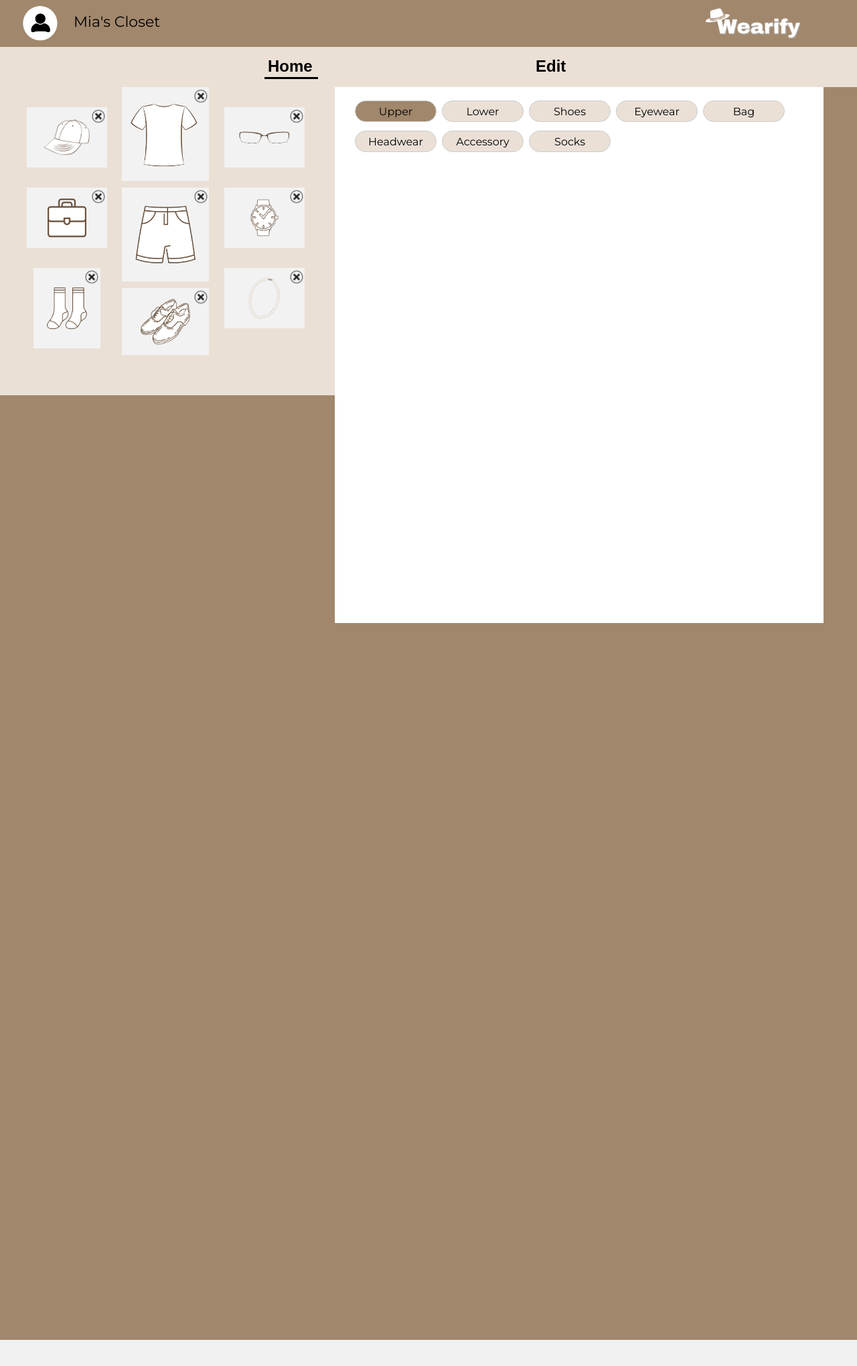
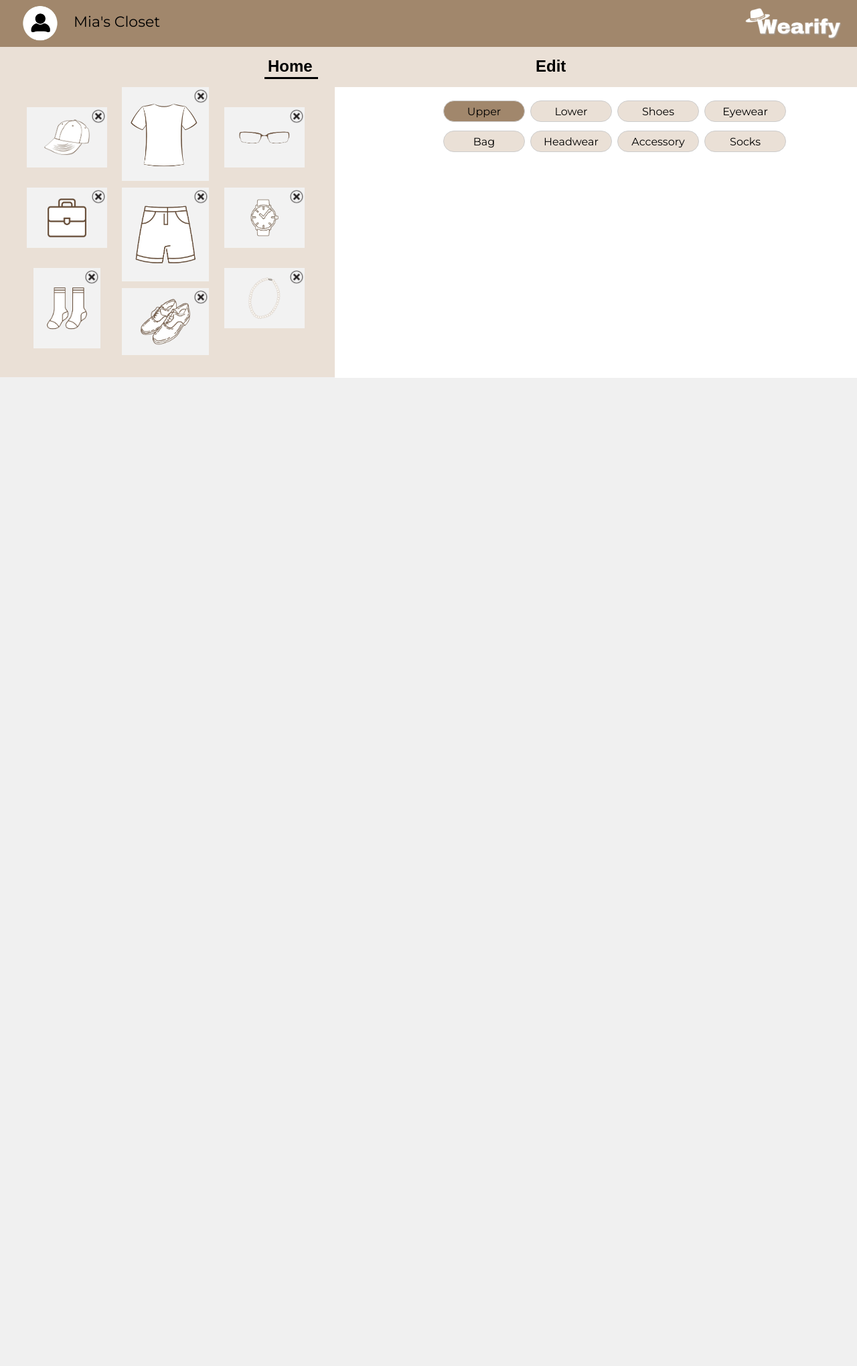
Before and after one commit to Julie-110405/Wearify-Website, a PHP site: page /home.html in a window 1280 px wide. Shown: the top 2039 px of the page at 67% size. Run offline with PHP 8.4, Linux system fonts and the light colour scheme; some web fonts are replaced.

Commit message:
Code for Edits

```diff
--- a/edit.css
+++ b/edit.css
@@ -79,7 +79,7 @@ body {
 
 .logo {
     position: absolute;
-    left: 1050px;
+    left: 1110x;
     right: 20px;
     top: 8px;
     width: 150px;
@@ -137,8 +137,6 @@ body {
     overflow-y: auto;
 
     padding-bottom: 50px;
-    margin: 0 auto;
-    max-width: var(--content-max-width);
     width: 100%;
     display: flex;
     flex-direction: column;
@@ -269,7 +267,6 @@ body {
     text-align: center;
 }
 
-/* --- NO ITEMS TEXT: Using Fixed Positioning Reference --- */
 .clothes-container h2 {
     position: static;
     margin: 0;
--- a/home.css
+++ b/home.css
@@ -14,8 +14,8 @@ body {
   position: fixed;
   top: 0px;
   left: 0px;
-  width: 2000px;
-  height: 2000px;
+  width: 1290px;
+  height: 300px;
   background-color: #a1876c;
 }
 
@@ -23,7 +23,7 @@ body {
   position: fixed;
   top: 70px;
   left: 0px;
-  width: 2000px;
+  width: 1290px;
   height: 60px;
   background-color: #eae0d6;
 }
@@ -33,7 +33,7 @@ body {
   top: 70px;
   left: 0px;
   width: 700px;
-  height: 520px;
+  height: 493px;
   background-color: #eae0d6;
 }
 
@@ -41,8 +41,8 @@ body {
     position: fixed;
     top: 130px;
     left: 500px;
-    width: 730px;
-    height: 800px;
+    width: 780px;
+    height: 434px;
     overflow-y: auto;
     background-color: #ffffff;
 }
@@ -55,7 +55,7 @@ body {
 
 .rounded-upper {
     position: fixed;
-    left: 530px;
+    left: 662px;
     top: 150px;
     width: 110px;
     height: 20px;
@@ -80,7 +80,7 @@ body {
 
 .rounded-lower {
     position: fixed;
-    left: 660px;
+    left: 792px;
     top: 150px;
     width: 110px;
     height: 20px;
@@ -105,7 +105,7 @@ body {
 
 .rounded-shoes {
     position: fixed;
-    left: 790px;
+    left: 922px;
     top: 150px;
     width: 110px;
     height: 20px;
@@ -130,7 +130,7 @@ body {
 
 .rounded-eyewear {
     position: fixed;
-    left: 920px;
+    left: 1052px;
     top: 150px;
     width: 110px;
     height: 20px;
@@ -155,8 +155,8 @@ body {
 
 .rounded-bag {
     position: fixed;
-    left: 1050px;
-    top: 150px;
+    left: 662px;
+    top: 195px;
     width: 110px;
     height: 20px;
     display: flex;
@@ -180,7 +180,7 @@ body {
 
 .rounded-headwear {
     position: fixed;
-    left: 530px;
+    left: 792px;
     top: 195px;
     width: 110px;
     height: 20px;
@@ -205,7 +205,7 @@ body {
 
 .rounded-accessory {
     position:fixed;
-    left: 660px;
+    left: 922px;
     top: 195px;
     width: 110px;
     height: 20px;
@@ -230,7 +230,7 @@ body {
 
 .rounded-socks {
     position: fixed;
-    left: 790px;
+    left: 1052px;
     top: 195px;
     width: 110px;
     height: 20px;
@@ -294,7 +294,7 @@ body {
 
 .logo {
     position: absolute;
-    left: 1050px;
+    left: 1110px;
     top: 8px;
     width: 150px;
     height: auto;
@@ -708,9 +708,10 @@ body {
 
 
 #slide-lower h2 {
-    position: relative;
-    top: -920px;
-    left: 150px;;
+    position: absolute;
+    top: 50%;
+    left: 50%;
+    transform: translate(-50%, -50%);
     font-size: 24px;
     color: #a1876c;
     font-family: 'Canva Sans', sans-serif;
```
